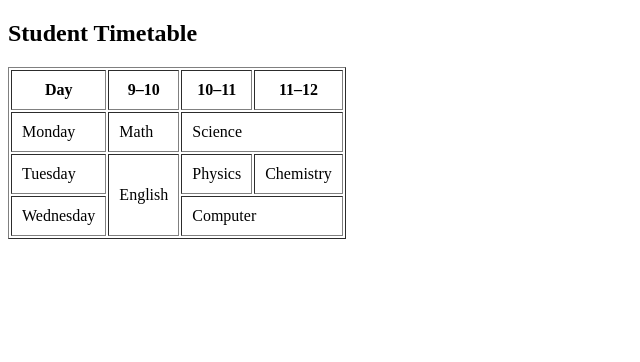
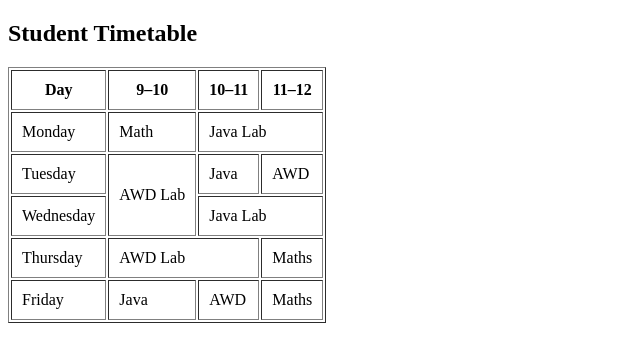
Before and after one commit to RaviGajjar08/AWD, a plain HTML site: page p3.html in a window 1280 px wide. Shown: the whole page, without its empty margins (0-640 px from the left). Drawn offline with Linux system fonts and the light colour scheme.

Commit message:
Add files via upload

```diff
--- a/p3.html
+++ b/p3.html
@@ -18,19 +18,32 @@
     <tr>
         <td>Monday</td>
         <td>Math</td>
-        <td colspan="2">Science</td>
+        <td colspan="2">Java Lab</td>
     </tr>
 
     <tr>
         <td>Tuesday</td>
-        <td rowspan="2">English</td>
-        <td>Physics</td>
-        <td>Chemistry</td>
+        <td rowspan="2">AWD Lab</td>
+        <td>Java</td>
+        <td>AWD</td>
     </tr>
 
     <tr>
         <td>Wednesday</td>
-        <td colspan="2">Computer</td>
+        <td colspan="2">Java Lab</td>
+    </tr>
+
+    <tr>
+        <td>Thursday</td>
+        <td colspan="2">AWD Lab</td>
+        <td>Maths</td>
+    </tr>
+
+    <tr>
+        <td>Friday</td>
+        <td >Java</td>
+        <td>AWD</td>
+        <td>Maths</td>
     </tr>
 
 </table>
```
Also changed, not shown: p4.html (added, +26 -0 lines).
